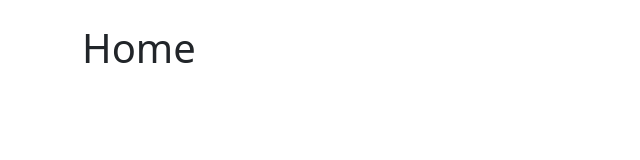
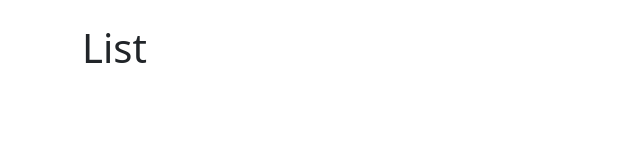
Before and after one commit to VaheStepanyan100/react-note-taking-app, a React (Vite) app: page / in a window 1280 px wide. Shown: the top 160 px of the page, without its empty margins (0-640 px from the left). Built offline with nearby package versions, Linux system fonts and the light colour scheme.

Commit message:
Create NoteList component

```diff
--- a/src/App.tsx
+++ b/src/App.tsx
@@ -5,6 +5,7 @@ import { NewNote } from './NewNote';
 import { useLocalStorage } from './useLocalStorage';
 import { useMemo } from 'react';
 import { v4 as uuidV4 } from 'uuid';
+import { NoteList } from './NoteList';
 
 export type Note = {
   id: string;
@@ -60,7 +61,7 @@ function App() {
   return (
     <Container className="my-4">
       <Routes>
-        <Route path="/" element={<h1>Home</h1>} />
+        <Route path="/" element={<NoteList />} />
         <Route path="/new" element={<NewNote onSubmit={onCreateNote} onAddTag={addTag} availableTags={tags} />} />
         <Route path="/:id">
           <Route index element={<h1>Show</h1>} />
--- /dev/null
+++ b/src/NoteList.tsx
@@ -0,0 +1,3 @@
+export function NoteList() {
+  return <h1>List</h1>
+}
```
